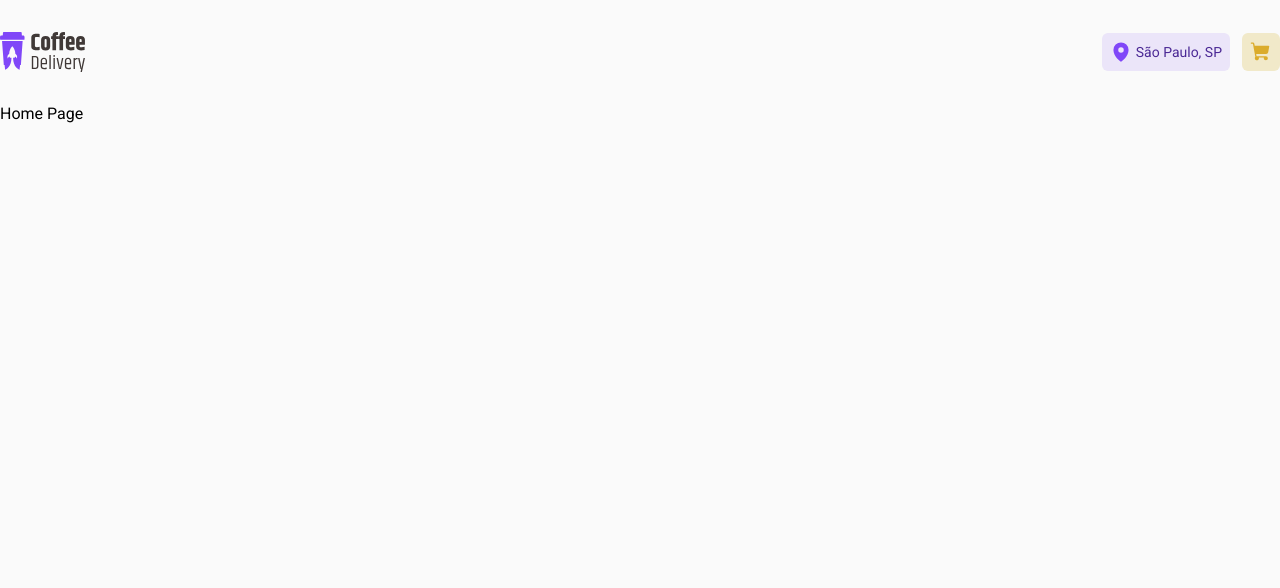
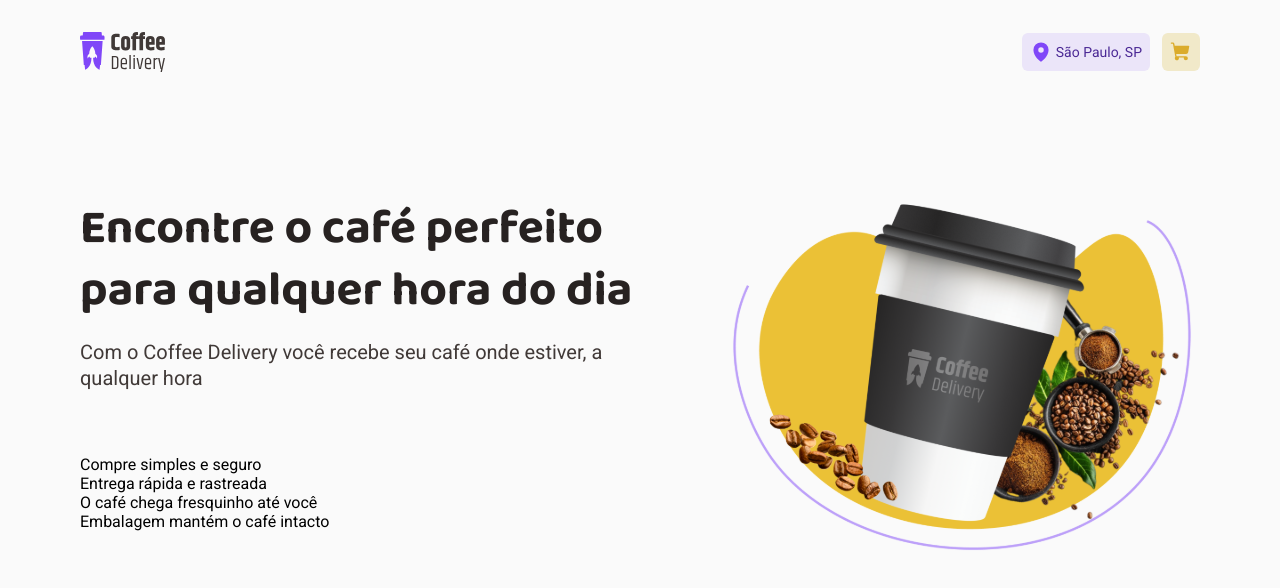
Before and after one commit to ThiagoLG/coffee-delivery, a React (Vite) app: page / in a window 1280 px wide. Shown: the top 588 px of the page. Built offline with nearby package versions, Linux system fonts and the light colour scheme.

Commit message:
desenvolveu o layout da seção principal da página inicial

```diff
--- a/src/layouts/DefaultLayout/styles.ts
+++ b/src/layouts/DefaultLayout/styles.ts
@@ -1,6 +1,6 @@
 import styled from 'styled-components'
 
 export const LayoutContainer = styled.div`
-  max-width: 90rem;
+  max-width: 70rem;
   margin: 0 auto;
 `
--- a/src/pages/Home/index.tsx
+++ b/src/pages/Home/index.tsx
@@ -1,5 +1,31 @@
-import { HomeContainer } from './styles'
+import {
+  HomeContainer,
+  HomePrincipalImage,
+  HomeTextSection,
+  HomeTopicItem,
+  HomeTopics,
+} from './styles'
+import HomeYellowCoffee from '../../assets/home_yellow_coffee.svg'
 
 export function Home() {
-  return <HomeContainer>Home Page</HomeContainer>
+  return (
+    <HomeContainer>
+      <HomeTextSection>
+        <span className="principalText">
+          Encontre o café perfeito para qualquer hora do dia
+        </span>
+        <span className="secondaryText">
+          Com o Coffee Delivery você recebe seu café onde estiver, a qualquer
+          hora
+        </span>
+      </HomeTextSection>
+      <HomeTopics>
+        <HomeTopicItem>Compre simples e seguro</HomeTopicItem>
+        <HomeTopicItem>Entrega rápida e rastreada</HomeTopicItem>
+        <HomeTopicItem>O café chega fresquinho até você</HomeTopicItem>
+        <HomeTopicItem>Embalagem mantém o café intacto</HomeTopicItem>
+      </HomeTopics>
+      <HomePrincipalImage src={HomeYellowCoffee} />
+    </HomeContainer>
+  )
 }
--- a/src/pages/Home/styles.ts
+++ b/src/pages/Home/styles.ts
@@ -1,3 +1,40 @@
 import styled from 'styled-components'
 
-export const HomeContainer = styled.main``
+export const HomeContainer = styled.main`
+  display: grid;
+  grid-template-columns: repeat(4, 1fr);
+  grid-template-rows: repeat(2, 1fr);
+  padding-top: 5.875rem;
+`
+
+export const HomeTextSection = styled.section`
+  grid-area: 1 / 1 / 2 / 3;
+  display: grid;
+  gap: 1rem;
+
+  .principalText {
+    font-family: 'Baloo 2', 'sans-serif';
+    font-size: 3rem;
+    line-height: 130%;
+    color: ${({ theme }) => theme['gray-800']};
+  }
+
+  .secondaryText {
+    font-weight: 400;
+    line-height: 130%;
+    font-size: 1.25rem;
+    color: ${({ theme }) => theme['gray-700']};
+  }
+`
+
+export const HomeTopics = styled.section`
+  grid-area: 2 / 1 / 3 / 3;
+  margin-top: 4rem;
+`
+
+export const HomeTopicItem = styled.section``
+
+export const HomePrincipalImage = styled.img`
+  grid-area: 1 / 3/ 3 / 5;
+  margin-left: auto;
+`
```
